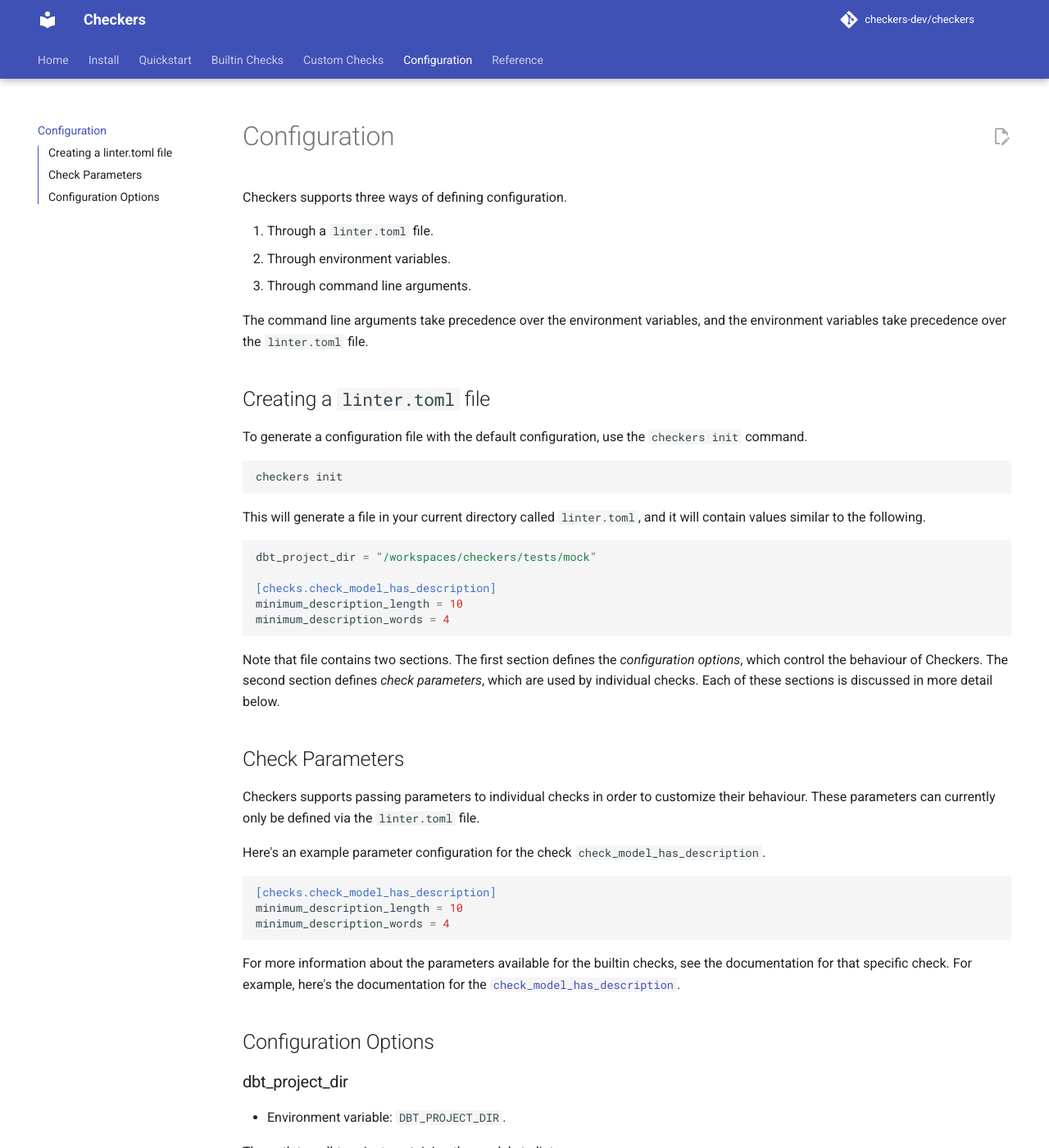
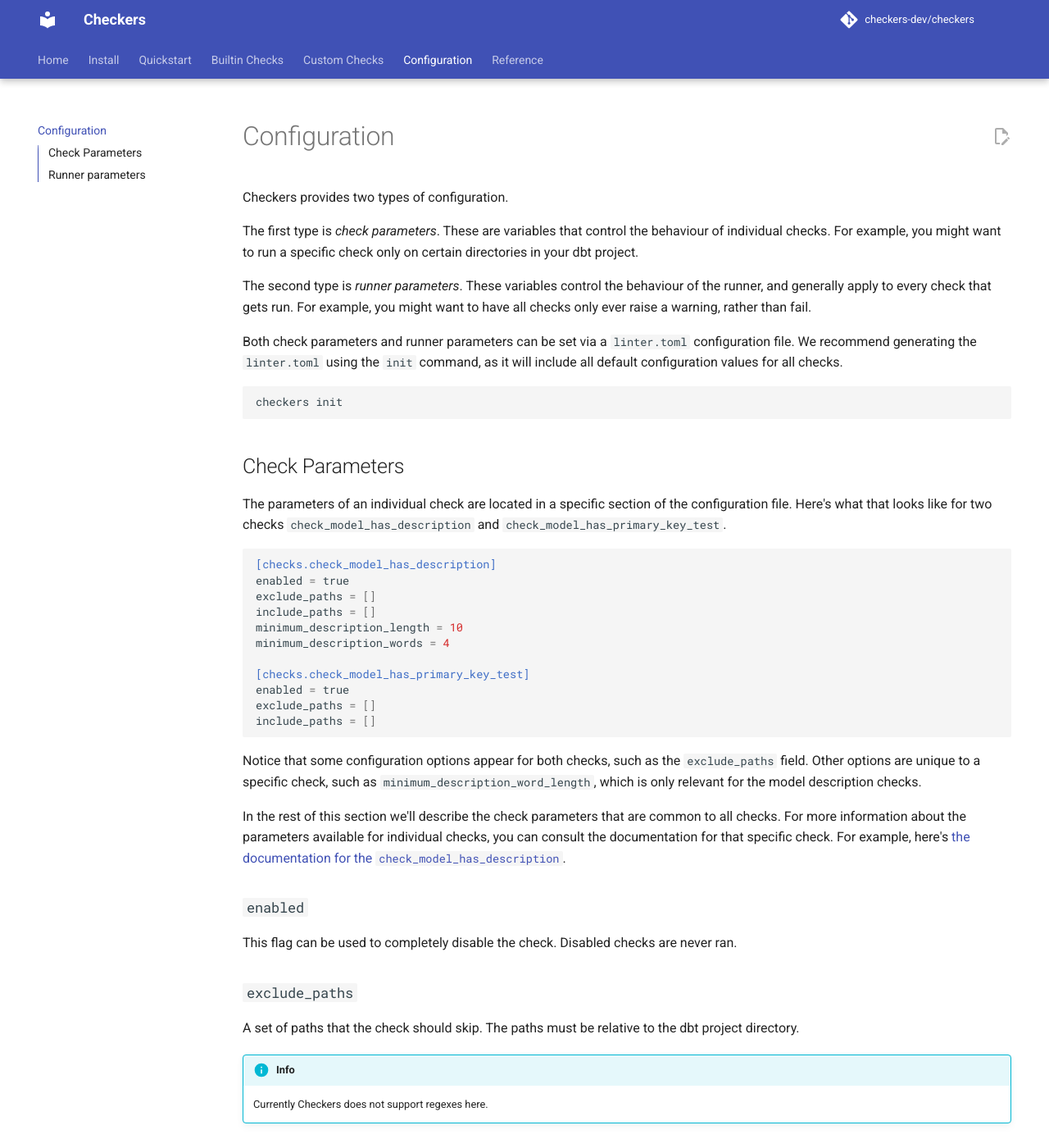
Before and after one commit to checkers-dev/checkers, an MkDocs documentation site: the page built from docs/configuration.md, in a window 1280 px wide and 1400 px high. Shown: the whole window at 82% size. Built offline with MkDocs 1.6.1 and Material for MkDocs 9.7.7, drawn with Linux system fonts in a browser that asks for light colours; comment, search, counter and statistics services are not loaded; the version menu is left out; some of the changed text lies outside the part shown.

Commit message:
Enable skipping paths for checks via `linter.toml` (#24)

````diff
--- a/docs/configuration.md
+++ b/docs/configuration.md
@@ -1,51 +1,75 @@
 # Configuration
 
-Checkers supports three ways of defining configuration.
+Checkers provides two types of configuration.
 
-1. Through a `linter.toml` file.
-2. Through environment variables.
-3. Through command line arguments.
+The first type is _check parameters_. These are variables that control the behaviour of individual checks. For example, you might want to run a specific check only on certain directories in your dbt project.
 
-The command line arguments take precedence over the environment variables, and the environment variables take precedence over the `linter.toml` file.
+The second type is _runner parameters_. These variables control the behaviour of the runner, and generally apply to every check that gets run. For example, you might want to have all checks only ever raise a warning, rather than fail.
 
-## Creating a `linter.toml` file
-
-To generate a configuration file with the default configuration, use the `checkers init` command.
+Both check parameters and runner parameters can be set via a `linter.toml` configuration file. We recommend generating the `linter.toml` using the `init` command, as it will include all default configuration values for all checks.
 
 ```
 checkers init
 ```
 
-This will generate a file in your current directory called `linter.toml`, and it will contain values similar to the following.
-
-```toml
-dbt_project_dir = "/workspaces/checkers/tests/mock"
-
-[checks.check_model_has_description]
-minimum_description_length = 10
-minimum_description_words = 4
-```
-
-Note that file contains two sections. The first section defines the _configuration options_, which control the behaviour of Checkers. The second section defines _check parameters_, which are used by individual checks. Each of these sections is discussed in more detail below.
-
 ## Check Parameters
 
-Checkers supports passing parameters to individual checks in order to customize their behaviour. These parameters can currently only be defined via the `linter.toml` file.
-
-Here's an example parameter configuration for the check `check_model_has_description`.
+The parameters of an individual check are located in a specific section of the configuration file. Here's what that looks like for two checks `check_model_has_description` and `check_model_has_primary_key_test`.
 
 ```toml
 [checks.check_model_has_description]
+enabled = true
+exclude_paths = []
+include_paths = []
 minimum_description_length = 10
 minimum_description_words = 4
+
+[checks.check_model_has_primary_key_test]
+enabled = true
+exclude_paths = []
+include_paths = []
 ```
 
-For more information about the parameters available for the builtin checks, see the documentation for that specific check. For example, here's the documentation for the [`check_model_has_description`](checks/check_model_has_description.md).
+Notice that some configuration options appear for both checks, such as the `exclude_paths` field. Other options are unique to a specific check, such as `minimum_description_word_length`, which is only relevant for the model description checks.
 
-## Configuration Options
+In the rest of this section we'll describe the check parameters that are common to all checks. For more information about the parameters available for individual checks, you can consult the documentation for that specific check. For example, here's [the documentation for the `check_model_has_description`](checks/check_model_has_description.md).
+
+### `enabled`
+
+This flag can be used to completely disable the check. Disabled checks are never ran.
+
+### `exclude_paths`
+
+A set of paths that the check should skip. The paths must be relative to the dbt project directory.
+
+!!! Info
+    Currently Checkers does not support regexes here.
+
+### `include_paths`
+
+A set of paths that the check should target, so that any node which lives _outside_ of these paths will be skipped. The paths must be relative to the dbt project directory.
+
+!!! Info
+    If a path is defined in both include and exclude paths, then the model will be skipped. Ie, `exclude_paths` takes priority over `include_paths`.
+
+!!! Info
+    Currently Checkers does not support regexes here.
+
+## Runner parameters
+
+The runner can be configured in three ways:
+
+- The `linter.toml` file
+- Command line options specified when using the `checkers` cli.
+- Environment variables
+
+Command line options take precedence over environment variables, and environment variables take precedence over values in the `linter.toml` file.
+
+The runner current supports the following parameters.
 
 ### dbt_project_dir
 
+- `checkers --dbt-project-dir ./path/to/project [COMMAND]`
 - Environment variable: `DBT_PROJECT_DIR`.
 
 The path to a dbt project containing the models to lint.
````
Also changed, not shown: docs/custom_checks.md (+0 -17 lines), 5 other files.
